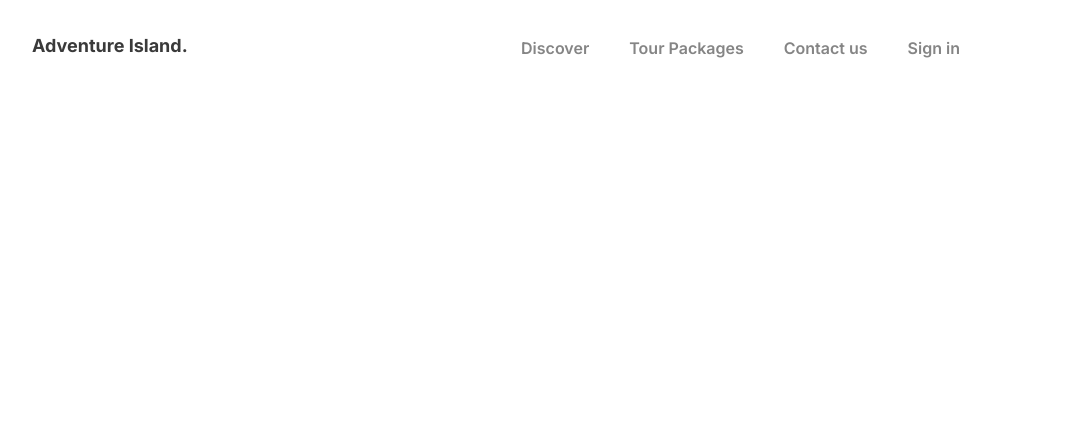
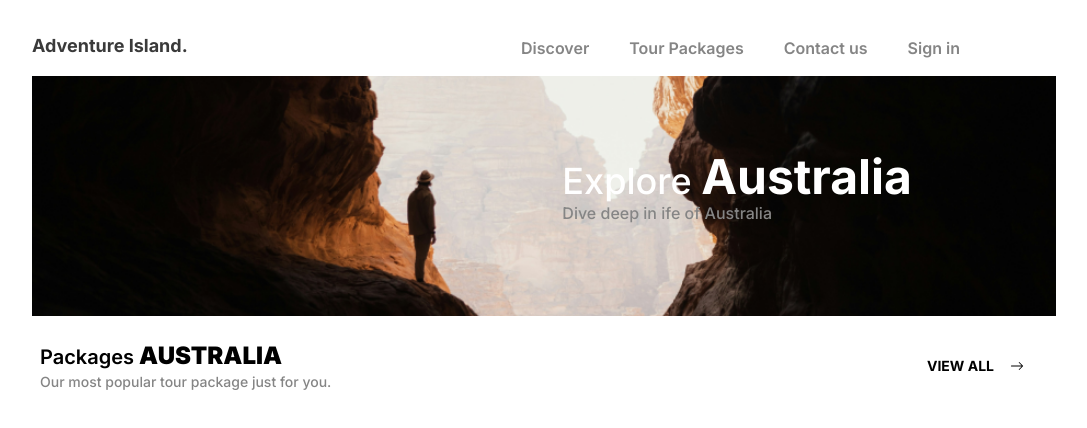
Before and after one commit to Xlongclaw/travel-app, a Next.js app: page /tourpackages/spell-binding-dubai-1129 in a window 1280 px wide. Shown: the top 428 px of the page, without its empty margins (96-1183 px from the left). Built offline with nearby package versions, Linux system fonts and the light colour scheme.

Commit message:
created headingWrapper

```diff
--- a/src/app/components/HeroBanner.tsx
+++ b/src/app/components/HeroBanner.tsx
@@ -5,9 +5,12 @@ import PageIndicatorFeatured from "./PageIndicatorFeatured";
 import { motion } from "framer-motion";
 import useCurrentBannerIndex from "../tourpackages/hooks/useCurrentBannerIndex";
 import { heroBannerDataType } from "../tourpackages/types/type";
+import Link from "next/link";
+import { usePathname } from "next/navigation";
 
 const HeroBanner = ({bannerData,height}:{bannerData:Array<heroBannerDataType>,height:Number}) => {
   const index = useCurrentBannerIndex(bannerData)
+  const currentRoute = usePathname()
   return (
     <div style={{height:`${height}px`}} className="w-full flex items-center justify-start mt-4 relative overflow-hidden">
       <div
@@ -32,7 +35,9 @@ const HeroBanner = ({bannerData,height}:{bannerData:Array<heroBannerDataType>,he
         <div className="  text-3xl font-semibold text-color9">
           Explore <strong>{bannerData[index].location}</strong>{" "}
         </div>
-        <div className="text-color9 max-w-[20rem] text-sm">GET 20% off and cashback upto Rs.5000 on your first booking.</div>
+        <div className="text-color9 max-w-[20rem] text-sm">{bannerData[index].description}</div>
+        <Link href={currentRoute + '/' + bannerData[index].location.toLowerCase()}>
+
         <motion.div
           onClick={() => {}}
           whileHover={{ scale: 1.1 }}
@@ -42,6 +47,7 @@ const HeroBanner = ({bannerData,height}:{bannerData:Array<heroBannerDataType>,he
         >
           VIEW PACKAGES
         </motion.div>
+        </Link>
       </div>
       <PageIndicatorFeatured
         bannerData={bannerData}
--- /dev/null
+++ b/src/app/tourpackages/[location]/page.tsx
@@ -0,0 +1,35 @@
+import NavBar from '@/app/components/NavBar'
+import Image from 'next/image'
+import React from 'react'
+import TitleText from '../components/TitleText'
+import * as Icon from "react-icons/bs";
+
+
+const page = ({params}:{params:{location:string}}) => {
+  return (
+    <div className='px-32 py-8'>
+      <NavBar/>
+      <div className='w-full h-[15rem] overflow-hidden flex relative'>
+        <Image className='object-cover w-full' src={require('@/app/assets/herobg9.png')} alt=''/>
+        <div className="absolute right-36 bottom-[38%] flex flex-col">
+        <div className="  text-4xl font-medium text-color9">
+          Explore <strong className='text-5xl'>Australia</strong>{" "}
+        </div>
+        <div className="text-color2 font-medium max-w-[20rem]">Dive deep in ife of Australia</div>
+
+      </div>
+      </div>
+      <div className="flex justify-between items-center mt-6 pr-8 pl-2">
+          {/* <div>HELLO</div> */}
+          <TitleText
+            title="Packages "
+            strong = "AUSTRALIA"
+            subtitle="Our most popular tour package just for you."
+          />
+          <div className="text-sm font-bold flex gap-4 items-center">VIEW ALL <Icon.BsArrowRight className="gap-4"/></div>
+        </div>
+    </div>
+  )
+}
+
+export default page
--- a/src/app/tourpackages/[tourId]/page.tsx
+++ /dev/null
@@ -1,12 +0,0 @@
-import NavBar from '@/app/components/NavBar'
-import React from 'react'
-
-const page = ({params}:{params:{tourId:string}}) => {
-  return (
-    <div className='px-32 py-8'>
-      <NavBar/>
-    </div>
-  )
-}
-
-export default page
```
Also changed, not shown: src/app/assets/herobg9.png (added).
